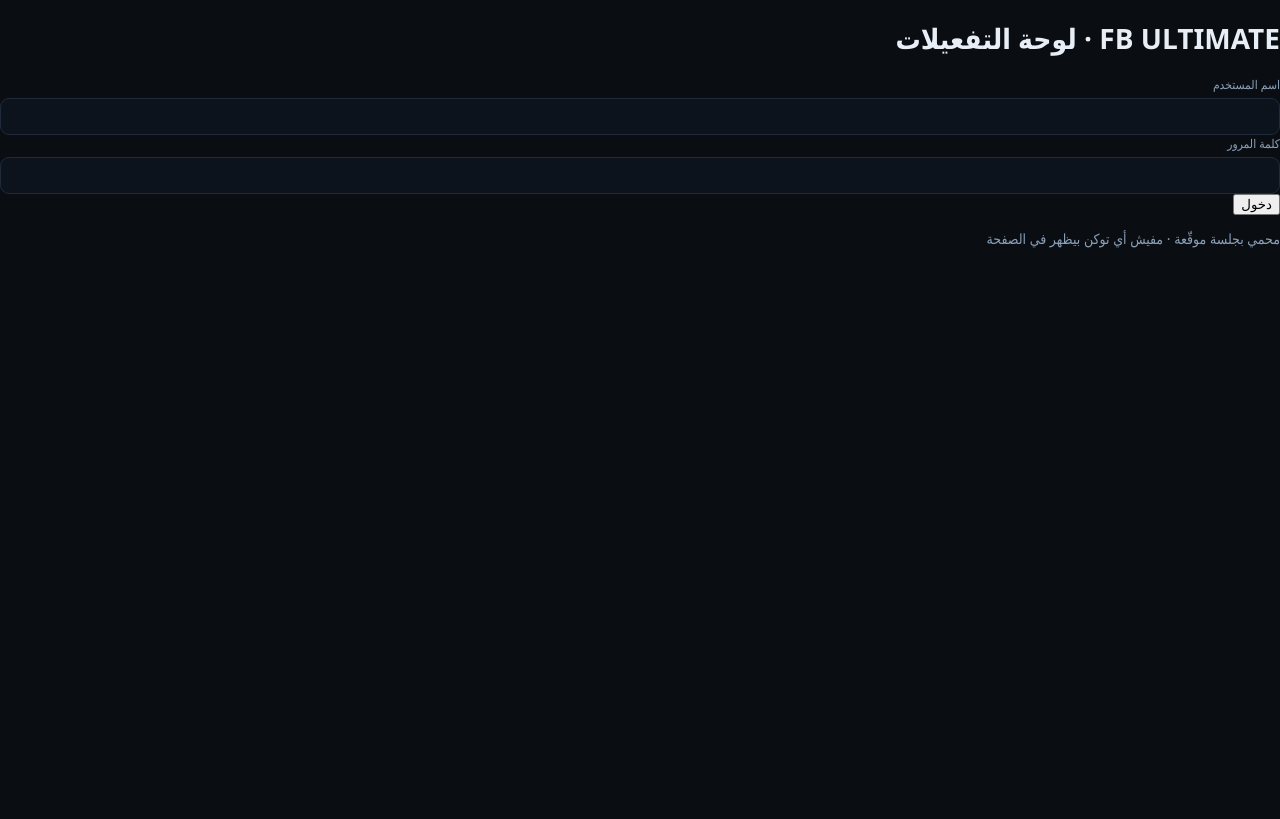
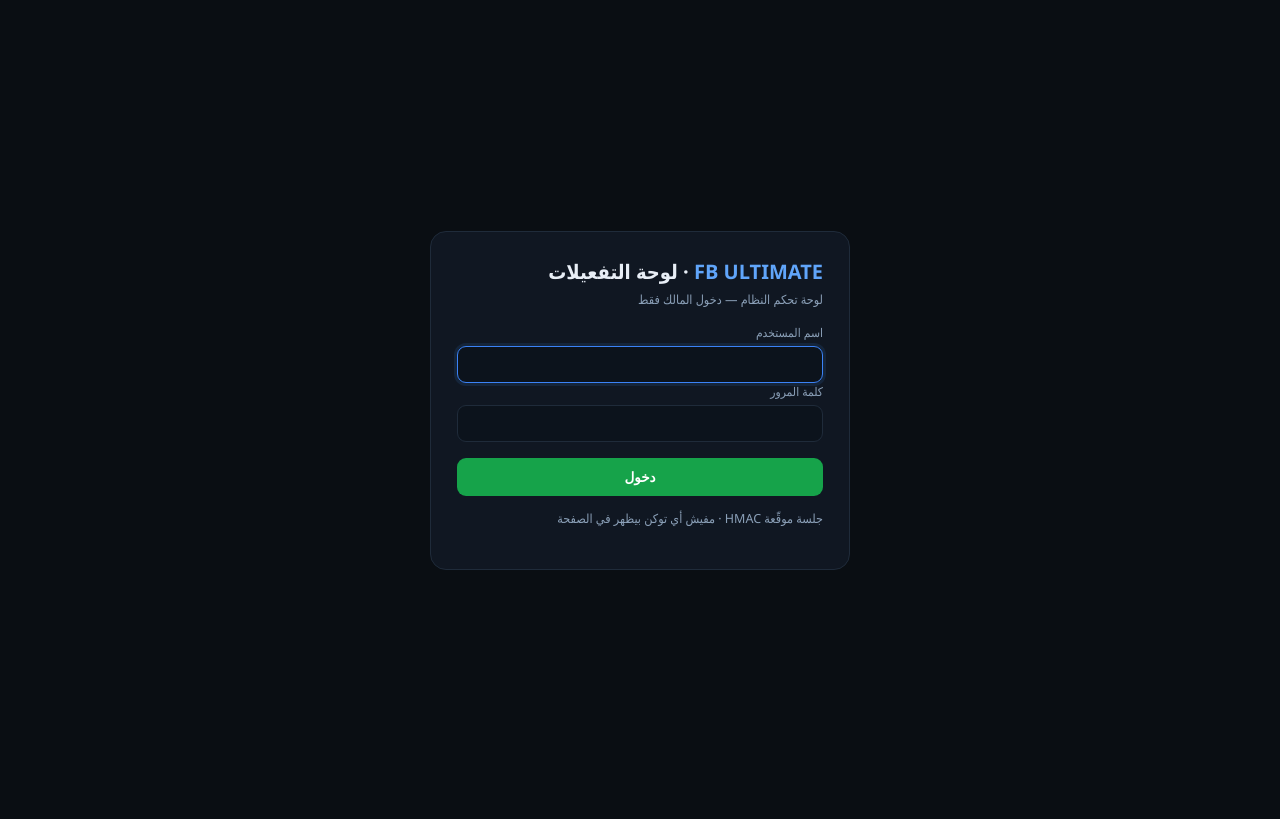
Before and after one commit to al3omda401-byte/fb-ultimate-license, a FastAPI app: page / in a window 1280 px wide. After the commit the page ends 570 px from the top, so only its background shows below. Run offline with FastAPI, Linux system fonts and the light colour scheme.

Commit message:
update templates/login.html

```diff
--- a/templates/login.html
+++ b/templates/login.html
@@ -6,18 +6,19 @@
   <title>دخول لوحة التفعيلات · FB ULTIMATE</title>
   <link rel="stylesheet" href="/static/style.css">
 </head>
-<body class="center">
-  <div class="card login">
-    <h1><span class="accent">FB ULTIMATE</span> · لوحة التفعيلات</h1>
-    {% if error %}<p class="alert error">{{ error }}</p>{% endif %}
+<body class="login">
+  <div class="login-card">
+    <h1><span style="color:var(--accent-2)">FB ULTIMATE</span> · لوحة التفعيلات</h1>
+    <div class="sub">لوحة تحكم النظام — دخول المالك فقط</div>
+    {% if error %}<div class="alert error">⚠ {{ error }}</div>{% endif %}
     <form method="post" action="/login">
       <label>اسم المستخدم</label>
-      <input name="username" autocomplete="username" required>
+      <input name="username" autocomplete="username" required autofocus>
       <label>كلمة المرور</label>
       <input name="password" type="password" autocomplete="current-password" required>
-      <button class="primary" type="submit">دخول</button>
+      <button class="btn primary" type="submit">دخول</button>
     </form>
-    <p class="dim">محمي بجلسة موقّعة · مفيش أي توكن بيظهر في الصفحة</p>
+    <div class="sub" style="margin-top:14px">جلسة موقّعة HMAC · مفيش أي توكن بيظهر في الصفحة</div>
   </div>
 </body>
 </html>
```
